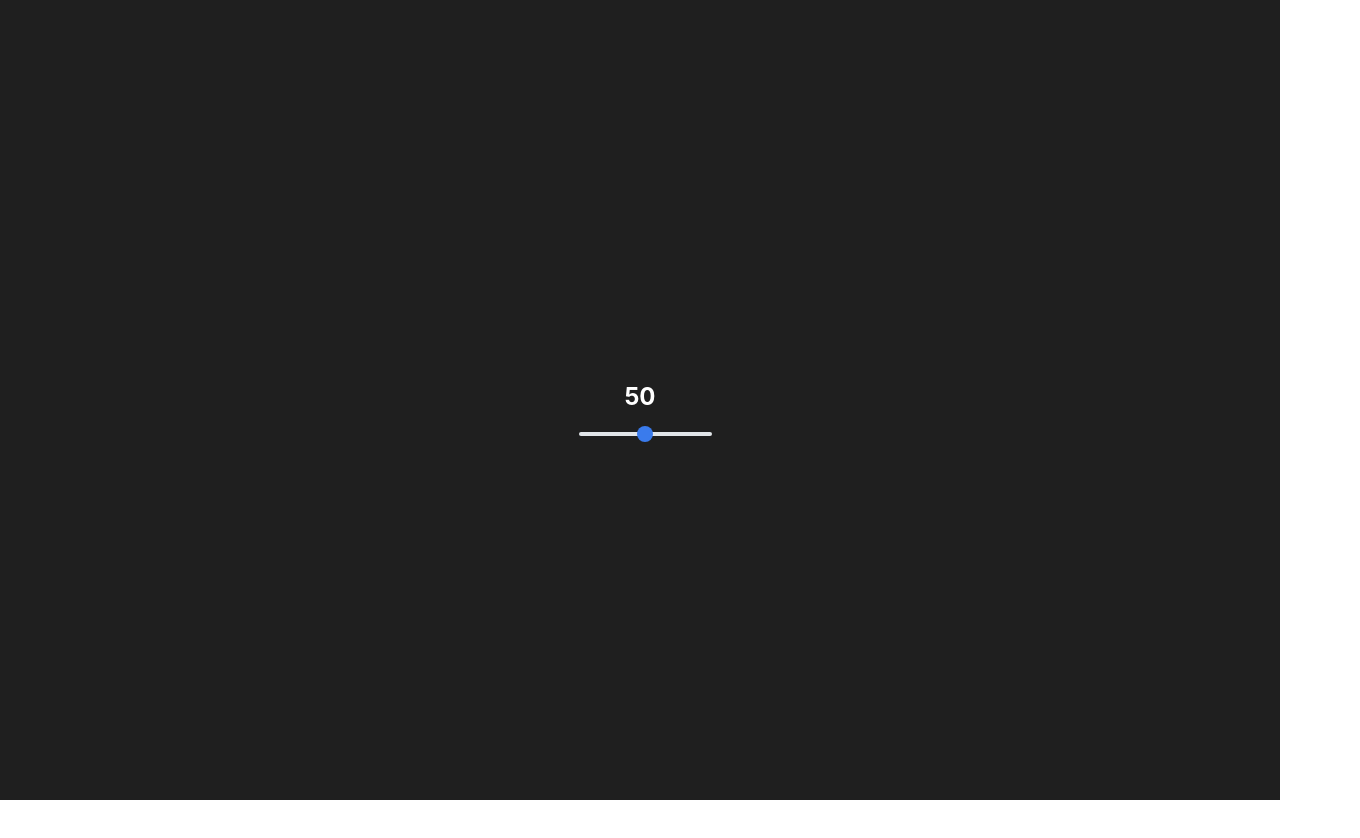
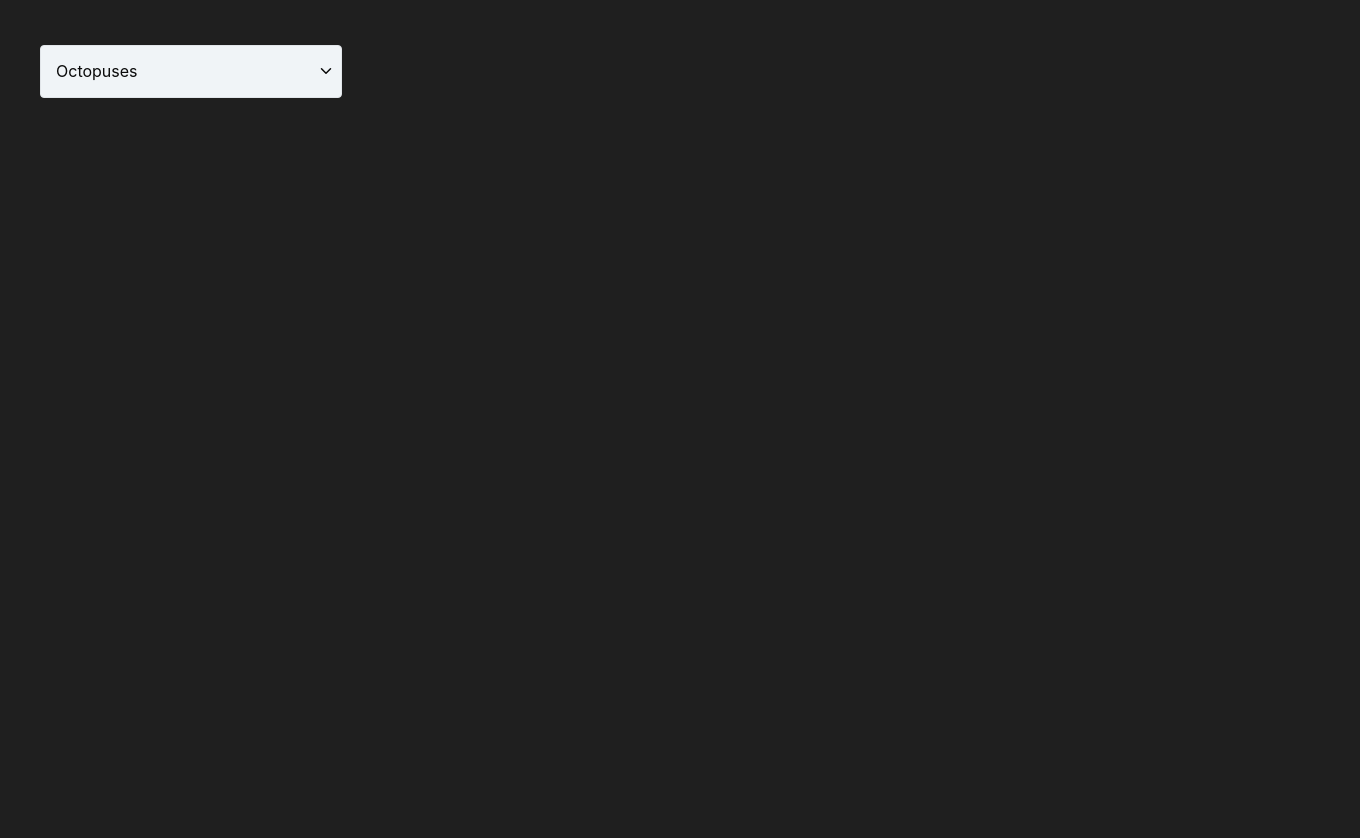
Before and after one commit to sudhir9297/React-Components, a React (Create React App) app: page / in a window 1280 px wide. Shown: the top 838 px of the page, 1360 px wide, since content can reach past the window. Before the commit the page ends 800 px from the top, so only its background shows below. Built offline with nearby package versions, Linux system fonts and the light colour scheme.

Commit message:
Accordion

```diff
--- a/package.json
+++ b/package.json
@@ -8,6 +8,7 @@
     "@testing-library/user-event": "^12.1.10",
     "react": "^17.0.2",
     "react-dom": "^17.0.2",
+    "react-icons": "^4.3.1",
     "react-scripts": "4.0.3",
     "styled-components": "^5.3.3",
     "web-vitals": "^1.0.1"
--- a/src/App.js
+++ b/src/App.js
@@ -1,24 +1,11 @@
-import React, { useState } from "react";
+import React from "react";
 import styled from "styled-components";
-import { SliderComponent } from "./components";
+import { Accordion } from "./components";
 
 function App() {
-  const [value, setValue] = useState(50);
-
-  const handleChange = (event) => {
-    setValue(event.target.value);
-  };
-
   return (
     <AppContainer>
-      <h2>{value}</h2>
-      <SliderComponent
-        value={value}
-        handleChange={handleChange}
-        min={0}
-        max={100}
-        step={0.001}
-      />
+      <Accordion title="Octopuses" content="Octopuses have three hearts." />
     </AppContainer>
   );
 }
@@ -28,10 +15,7 @@ export default App;
 const AppContainer = styled.div`
   width: 100vw;
   height: 100vh;
-  display: flex;
-  align-items: center;
-  flex-direction: column;
-  justify-content: center;
+  padding: 40px;
   background-color: #1f1f1f;
   color: #ffffff;
 `;
--- /dev/null
+++ b/src/components/Accordion/index.js
@@ -0,0 +1,72 @@
+import React, { useState } from "react";
+import styled from "styled-components";
+import { IoChevronDown } from "react-icons/io5";
+
+function Accordion({ title, content }) {
+  const [value, setValue] = useState(false);
+
+  const handleClick = () => {
+    setValue(!value);
+  };
+
+  return (
+    <Container>
+      <Header onClick={handleClick} value={value}>
+        <Title>{title}</Title>
+        <Icon>
+          <IoChevronDown />
+        </Icon>
+      </Header>
+      <Content value={value}>{content}</Content>
+    </Container>
+  );
+}
+
+export default Accordion;
+
+const Container = styled.div`
+  height: fit-content;
+  width: 300px;
+  border-radius: 4px;
+  border: 1px solid #e1e5e9;
+  color: #0a0a0a;
+  background: #f0f4f7;
+  margin: 5px 0;
+`;
+
+const Header = styled.div`
+  height: 60px;
+  width: 100%;
+  max-height: ${({ value }) => (value ? "70px" : "50px")};
+  transition: max-height 0.25s ease-in-out;
+  border-radius: 4px;
+  display: flex;
+  align-items: center;
+  justify-content: space-between;
+  cursor: pointer;
+`;
+
+const Title = styled.div`
+  padding-left: 15px;
+`;
+
+const Icon = styled.div`
+  width: 20px;
+  height: 20px;
+  display: grid;
+  place-items: center;
+  padding: 8px 5px;
+  margin-left: 15px;
+`;
+
+const Content = styled.div`
+  width: 100%;
+  height: 90px;
+  max-height: ${({ value }) => (value ? "100px" : "0px")};
+  transition: max-height 0.25s ease-in-out;
+  font-size: 14px;
+  overflow: hidden;
+  display: flex;
+  align-items: center;
+  border-top: 1px solid ${({ value }) => (value ? "#e1e5e9" : "transparent")};
+`;
--- a/src/components/index.js
+++ b/src/components/index.js
@@ -1,4 +1,5 @@
 import ToggleButton from "./ToggleButton";
 import SliderComponent from "./Slider";
+import Accordion from "./Accordion";
 
-export { ToggleButton, SliderComponent };
+export { ToggleButton, SliderComponent, Accordion };
```
Also changed, not shown: 1 other file (tests, documents, lock files or other folders).
